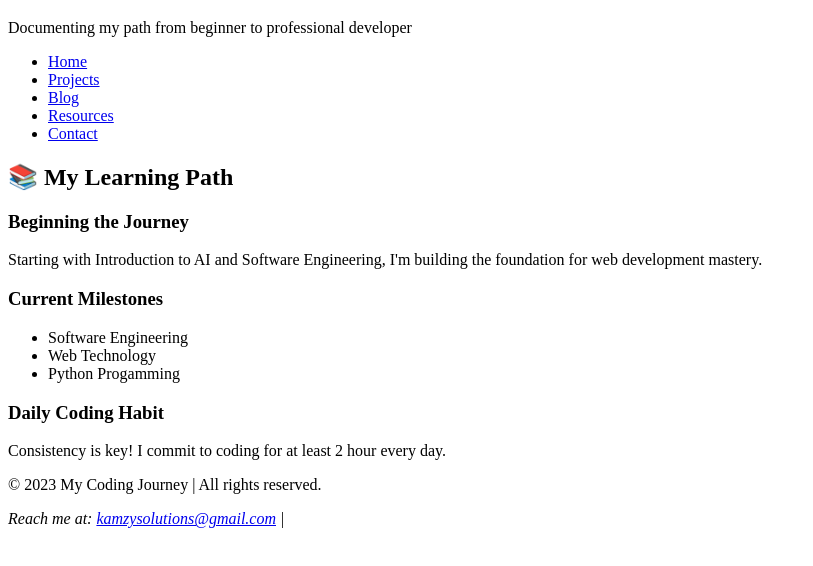
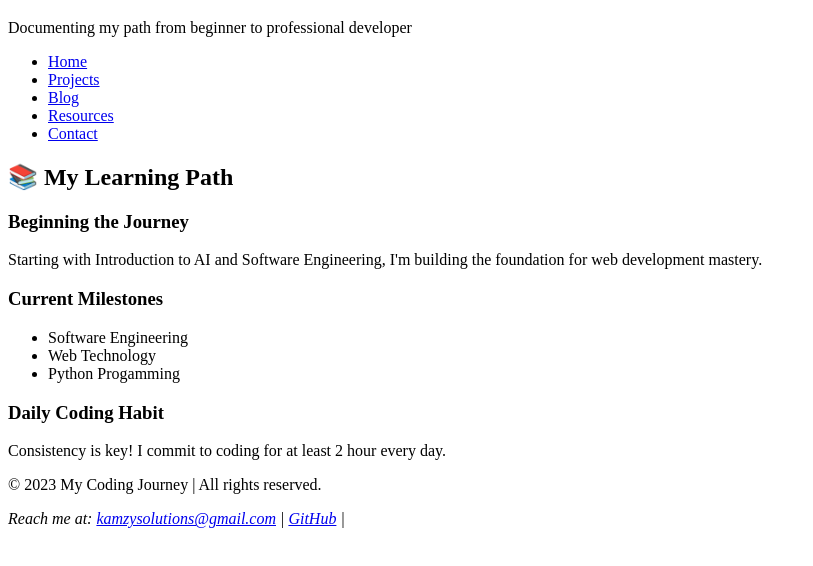
Before and after one commit to Nwamaka77/Feb-2025-Intro-to-HTML-5, a plain HTML site: page index.html in a window 1280 px wide. Shown: the part 62-628 px from the top of the page, without its empty margins (0-813 px from the left). Drawn offline with Linux system fonts and the light colour scheme.

Commit message:
Update index.html

```diff
--- a/index.html
+++ b/index.html
@@ -54,6 +54,7 @@
         <address>
             Reach me at:
             <a href="mailto:kamzysolutions@gmail.com">kamzysolutions@gmail.com</a> |
+            <a href="https://github.com/Nwamaka77/Feb-2025-Intro-to-HTML-5.git">GitHub</a> |
         </address>
     </footer>
 </body>
```
